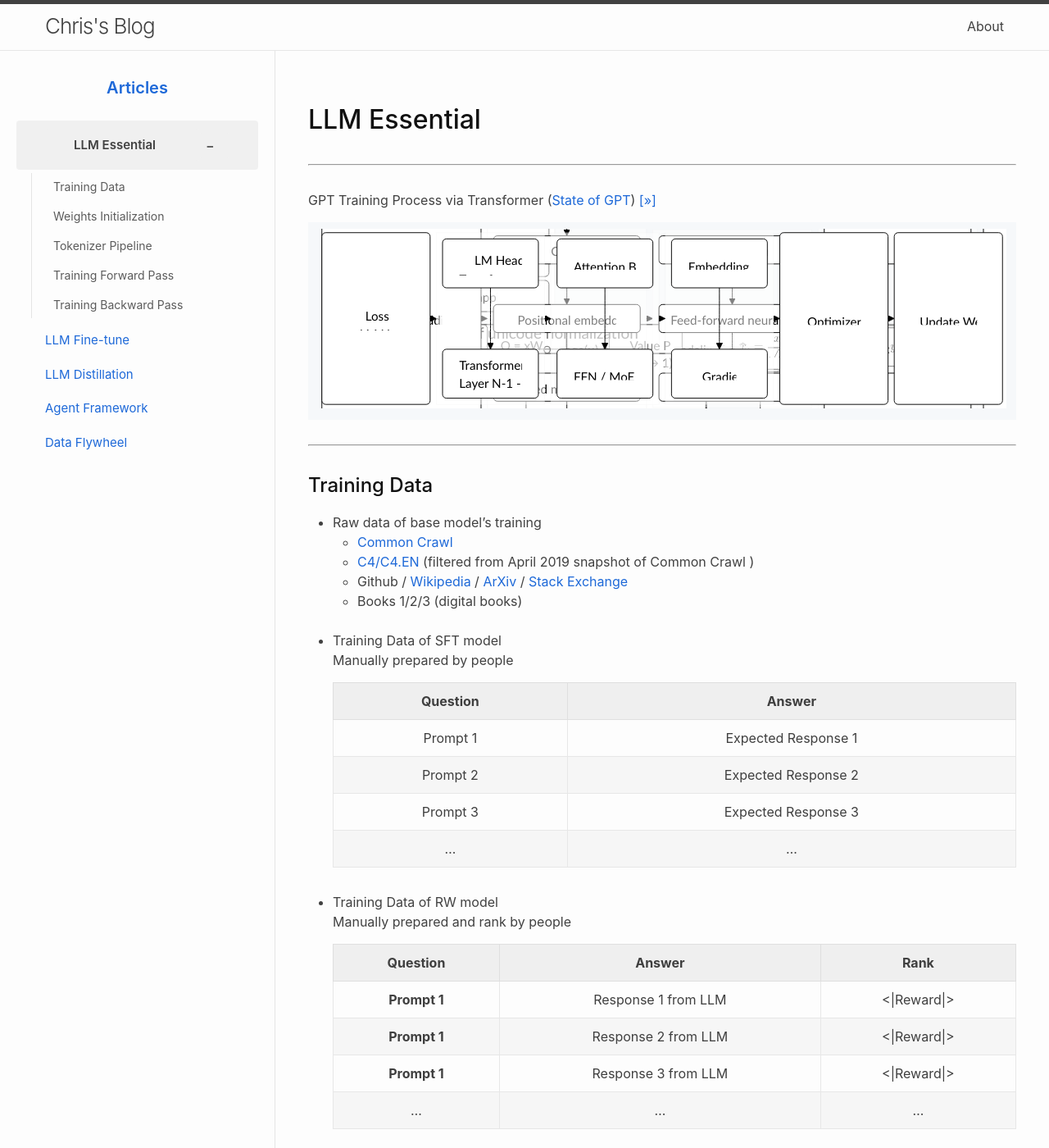
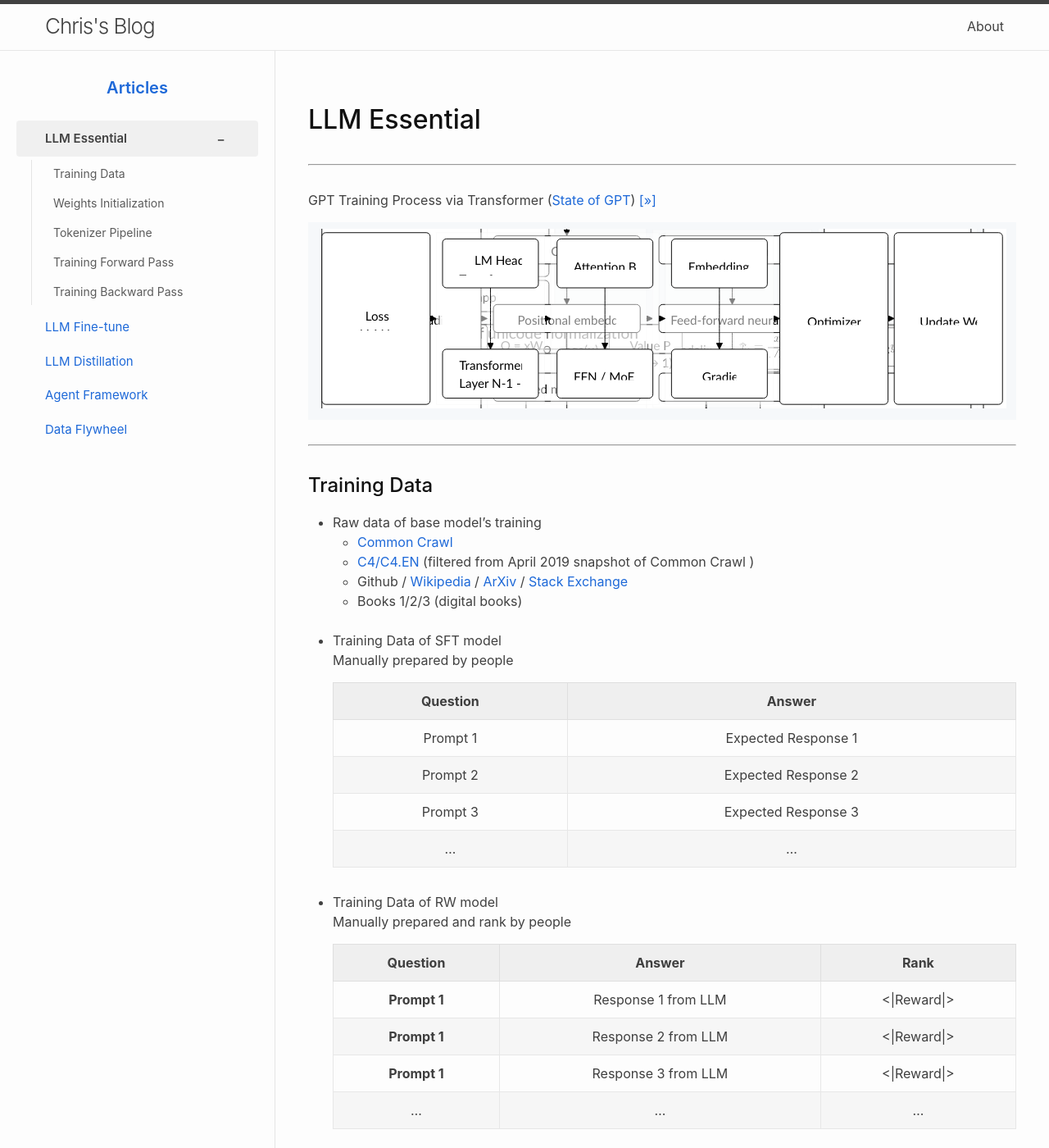
Before and after one commit to ChrisZhu2050/chriszhu2050.github.io, a Jekyll site: the page built from index.md, in a window 1280 px wide and 1400 px high. Shown: the whole window at 82% size. Built offline with Jekyll 4.4.1, drawn with Linux system fonts in a browser that asks for light colours; nearby versions of some CDN libraries; formulas are drawn with MathJax 3.

Commit message:
Update _base.scss

```diff
--- a/_sass/minima/_base.scss
+++ b/_sass/minima/_base.scss
@@ -396,13 +396,18 @@ table {
   display: flex;
   align-items: center;
   justify-content: space-between;
-  padding: 8px 35px;
   width: 100%;
+  padding: 0 35px;
   margin: 3px 0;
   border-radius: 4px;
   cursor: pointer;
   list-style: none;
   box-sizing: border-box;
+}
+
+.sidebar-nav .sidebar-group-title:hover,
+.sidebar-nav .sidebar-group-title.active {
+  background: #f0f0f0;
 }
 
 .sidebar-nav .sidebar-group-title::-webkit-details-marker {
@@ -416,14 +421,13 @@ table {
 .sidebar-nav .sidebar-group-link {
   flex: 1;
   display: block;
-  padding: 8px 35px;
+  padding: 8px 0;
   color: inherit;
   text-decoration: none;
   border-radius: 4px;
   box-sizing: border-box;
 }
 
-.sidebar-nav .sidebar-group-title.active,
 .sidebar-nav .sidebar-group-link.active {
   font-weight: 600;
   background: #f0f0f0;
@@ -431,13 +435,13 @@ table {
 
 .sidebar-toggle {
   display: inline-block;
-  width: 2.5em;
-  padding: 8px 10px 8px 0;
+  width: 1.4em;
+  padding: 8px 0;
   text-align: center;
   font-weight: 700;
   line-height: 1;
   color: #5b5b5b;
-  background: inherit;
+  background: transparent;
   border-radius: 4px;
   box-sizing: border-box;
   flex-shrink: 0;
```
